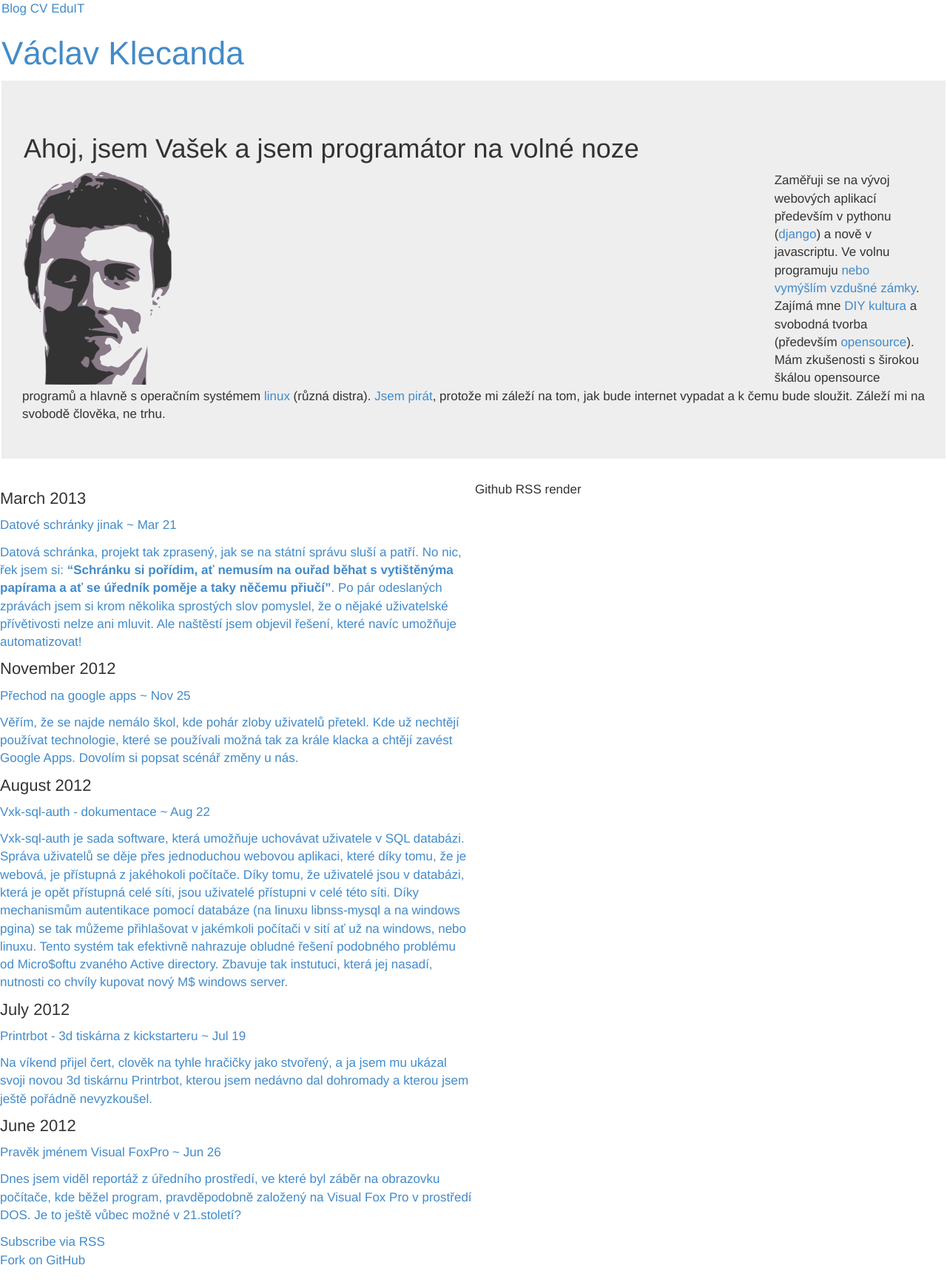
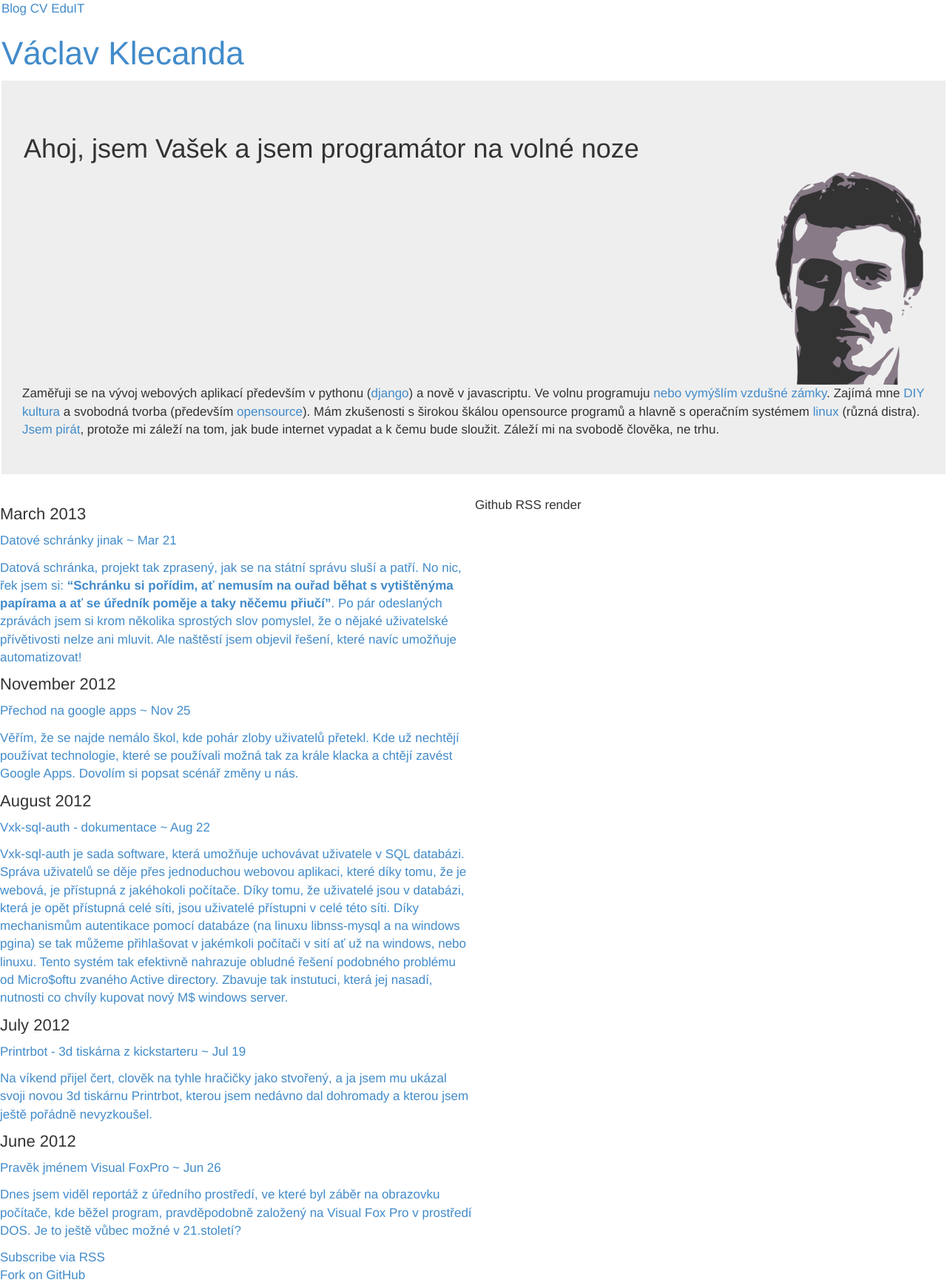
Before and after one commit to vencax/vencax.github.io, a Jekyll site: the page built from index.html, in a window 1280 px wide. Shown: the whole page at 74% size. Built offline with Jekyll 4.4.1, drawn with Linux system fonts in a browser that asks for light colours; Markdown is read by kramdown in place of the engine named in the settings; before the commit the page ends 1716 px from its top, so only the background shows below that.

Commit message:
Update index.html

```diff
--- a/index.html
+++ b/index.html
@@ -8,8 +8,8 @@ section: blog
   <h2>Ahoj, jsem Vašek a jsem programátor na volné noze</h2>
 
   <div class="row">
-    <div class="col-xs-10 col-sm-10 col-md-10 col-lg-10">
-      <img src="/img/me.png" alt="moje hero fotka" class="img-responsive"/></div>
+    <div class="col-xs-12 col-sm-12 col-md-12 col-lg-12">
+      <img src="/img/me.png" alt="moje hero fotka" style="float:right"/></div>
 
       Zaměřuji se na vývoj webových aplikací především v pythonu
         (<a href="http://www.djangoproject.cz/">django</a>) a nově v javascriptu.
```
